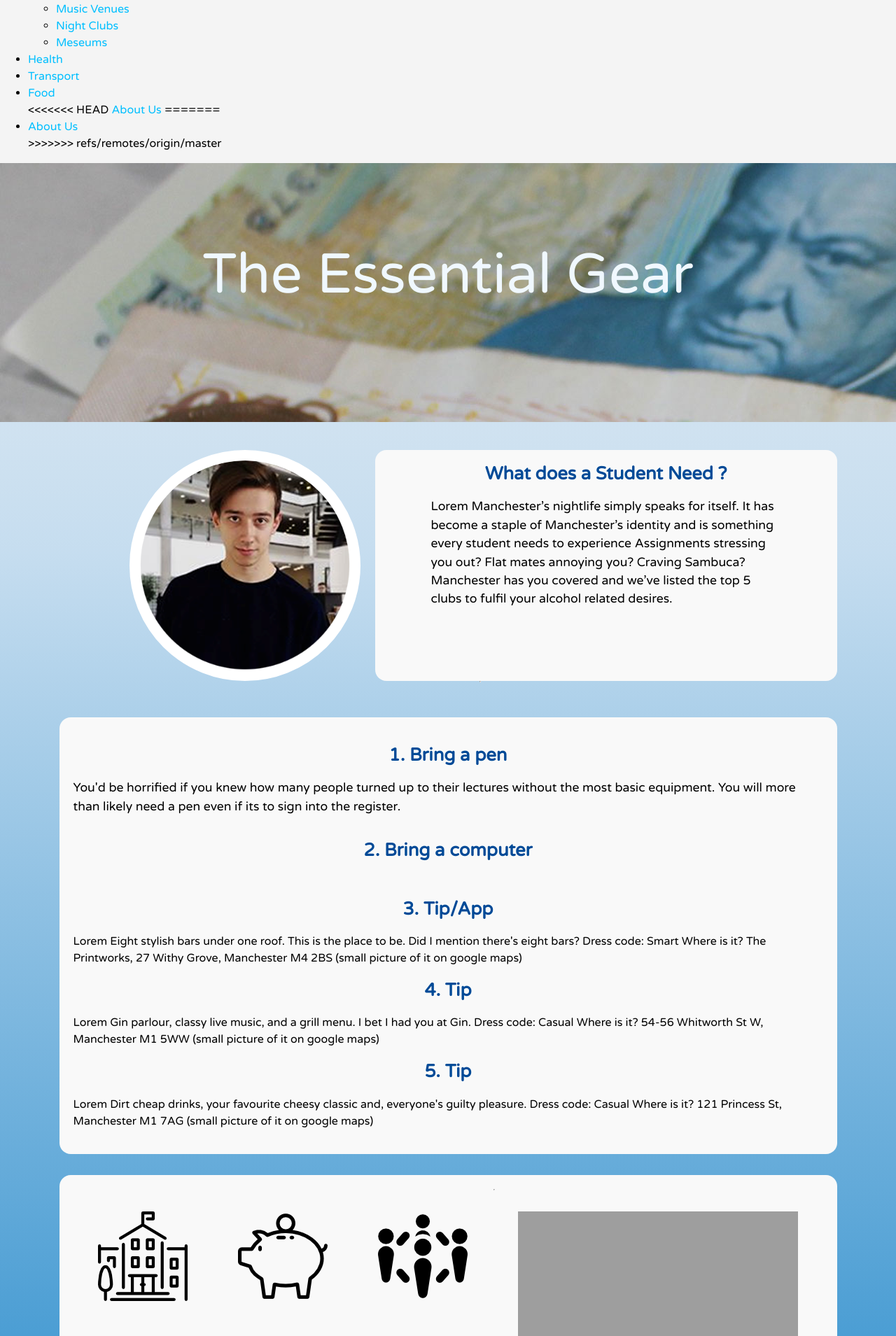
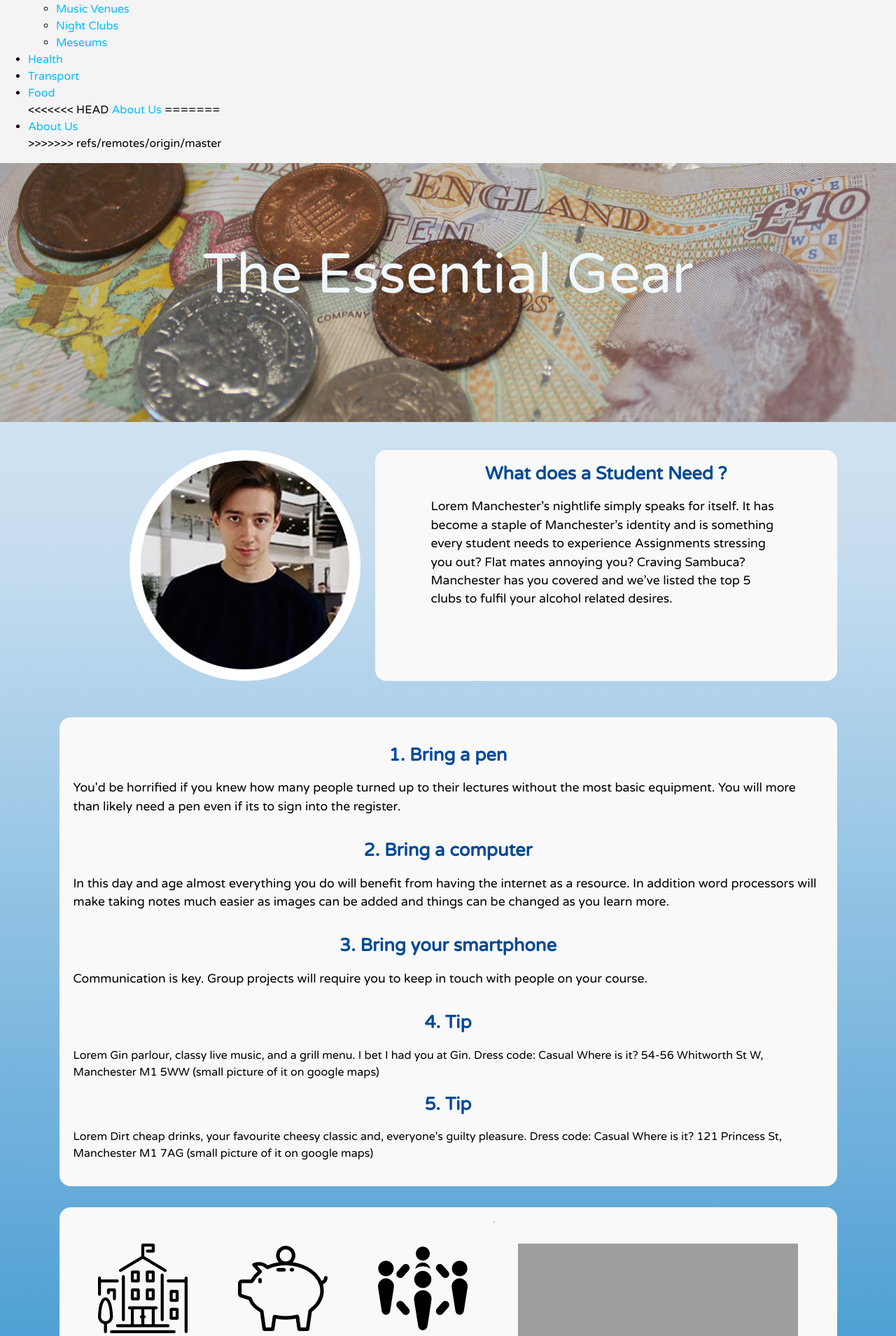
Before and after one commit to abuchohan/teamResonant, a PHP site: page /eqguide.html in a window 1280 px wide. Shown: the part 399-2308 px from the top of the page at 70% size. Run offline with PHP 8.4, Linux system fonts and the light colour scheme; grey boxes are pictures that could not be loaded.

Commit message:
added more content added parallax

```diff
--- a/eqguide.html
+++ b/eqguide.html
@@ -82,10 +82,12 @@
 			<p>You'd be horrified if you knew how many people turned up to their lectures without the most basic equipment. You will more than likely need a pen even if its to sign into the register.
 
 			<h2>2. Bring a computer</h2>
-			<p></p>
+			<p>In this day and age almost everything you do will benefit from having the internet as a resource. In addition word processors will make taking notes much easier as images can be added and things can be changed as you learn more.</p>
 
-<h2>3. Tip/App </h2>Lorem Eight stylish bars under one roof. This is the place to be. Did I mention there's eight bars? Dress code: Smart Where is it? The Printworks, 27 Withy Grove, Manchester M4 2BS (small picture of it on google maps) <br>
-<h2>4. Tip </h2>Lorem Gin parlour, classy live music, and a grill menu. I bet I had you at Gin. Dress code: Casual Where is it? 54-56 Whitworth St W, Manchester M1 5WW (small picture of it on google maps)<br>
+			<h2>3. Bring your smartphone</h2>
+			<p>Communication is key. Group projects will require you to keep in touch with people on your course.</p>
+
+			<h2>4. Tip </h2>Lorem Gin parlour, classy live music, and a grill menu. I bet I had you at Gin. Dress code: Casual Where is it? 54-56 Whitworth St W, Manchester M1 5WW (small picture of it on google maps)<br>
 <h2>5. Tip </h2>Lorem Dirt cheap drinks, your favourite cheesy classic and, everyone's guilty pleasure. Dress code: Casual Where is it? 121 Princess St, Manchester M1 7AG (small picture of it on google maps)</p>
               </div>
 
--- a/stylesheet.css
+++ b/stylesheet.css
@@ -35,24 +35,41 @@ a {
     padding: 100px 30px;
     text-align: center;
     color: aliceblue;
+			background-attachment: fixed;
+    background-repeat: no-repeat;
+    background-size: cover;
+    background-position: center;
+    position: relative;
+
+}
 }
 .header.food h1{
     background-image: url("images/food.jpg");
+
 }
 .header.finance h1 {
     background-image: url("images/money.jpg");
+
 }
 .header.nclubs h1 {
     background-image: url("images/money.jpg");
+
 }
 .header.hallshouses h1 {
     background-image: url("images/money.jpg");
+
 }
 .header.health h1 {
     background-image: url("images/money.jpg");
+
 }
 .header.creators h1 {
     background-image: url("images/money.jpg");
+
+}
+.header. h1 {
+    background-image: url("images/money.jpg");
+
 }
 
 
@@ -287,6 +304,7 @@ text-align: center;
         font-size: 5rem;
 /*        padding-top: px;*/
     padding-bottom: 150px;
+
     }
     .main-content  {
        display: flex;
```
